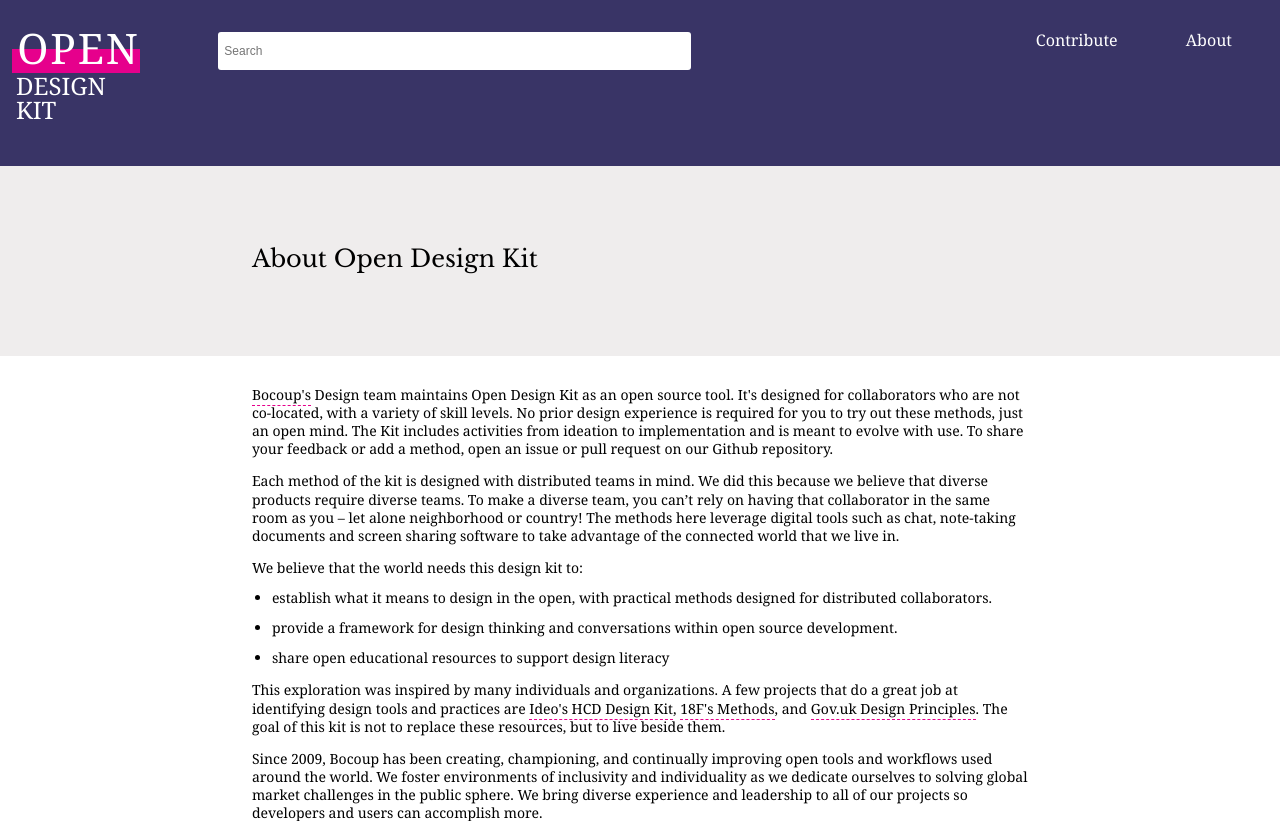
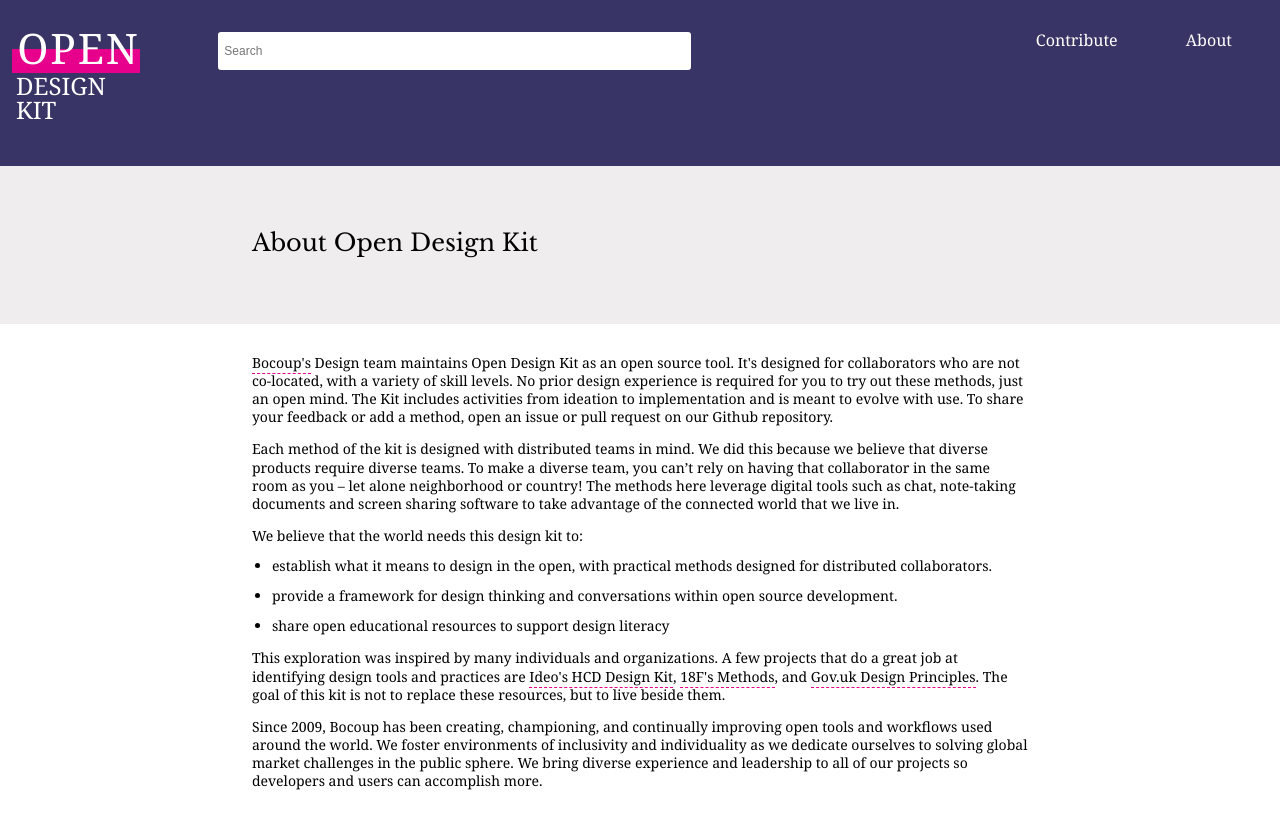
Before and after one commit to open-design-kit/opendesignkit, a Jekyll site: the page built from about/index.html, in a window 1280 px wide. Shown: the top 821 px of the page. Built offline with Jekyll 4.4.1, drawn with Linux system fonts in a browser that asks for light colours; grey boxes are pictures that could not be loaded.

Commit message:
fix subpage head padding

```diff
--- a/css/styles.css
+++ b/css/styles.css
@@ -1078,7 +1078,7 @@ gonna style elements using this class */
 
 .subpage-head {
     background-color: #EFEDED;
-    padding: 2.8rem 0 3.1rem;
+    padding: 1.8rem 0 2.1rem;
 }
 
 .subpage ul {
```
